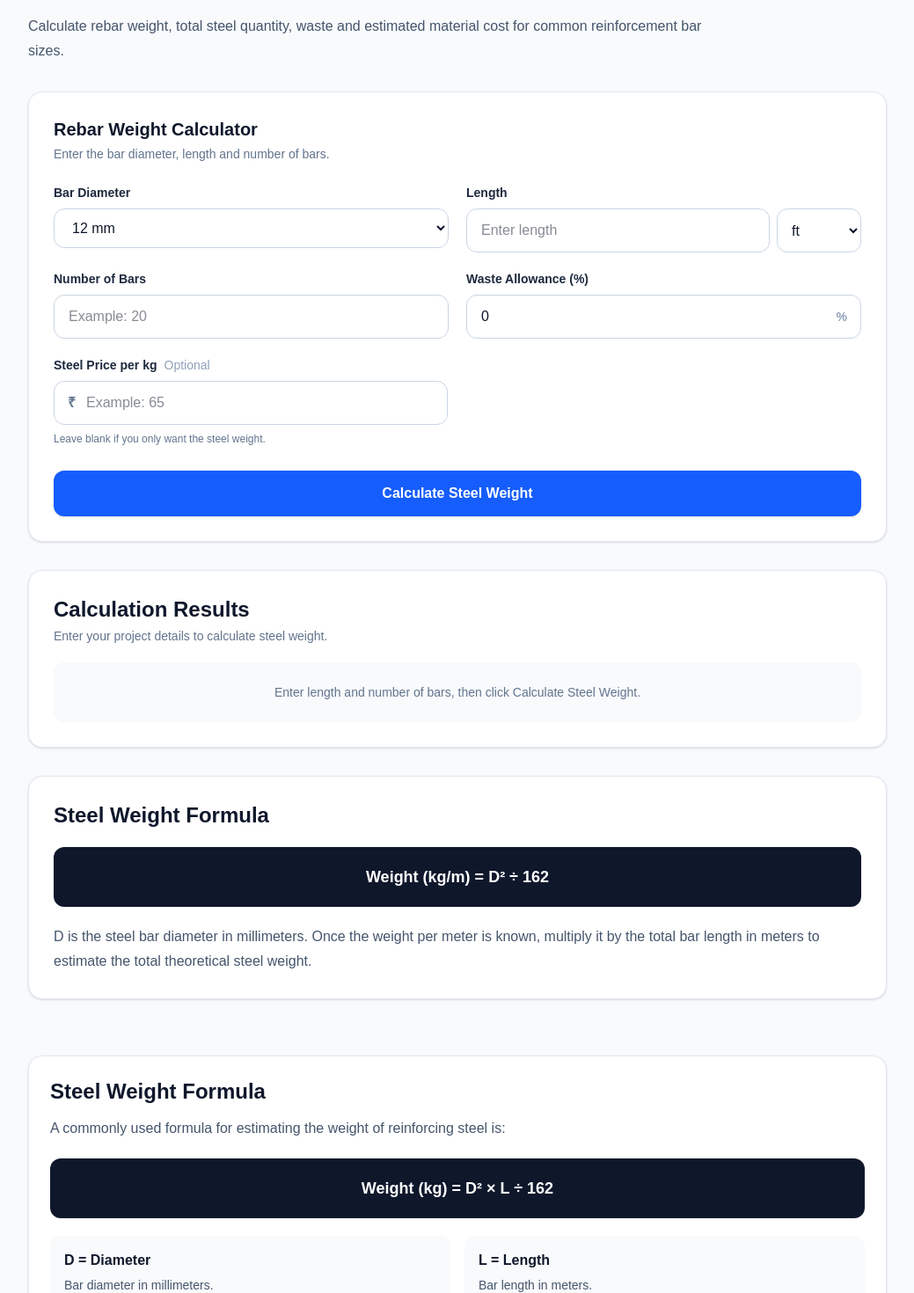
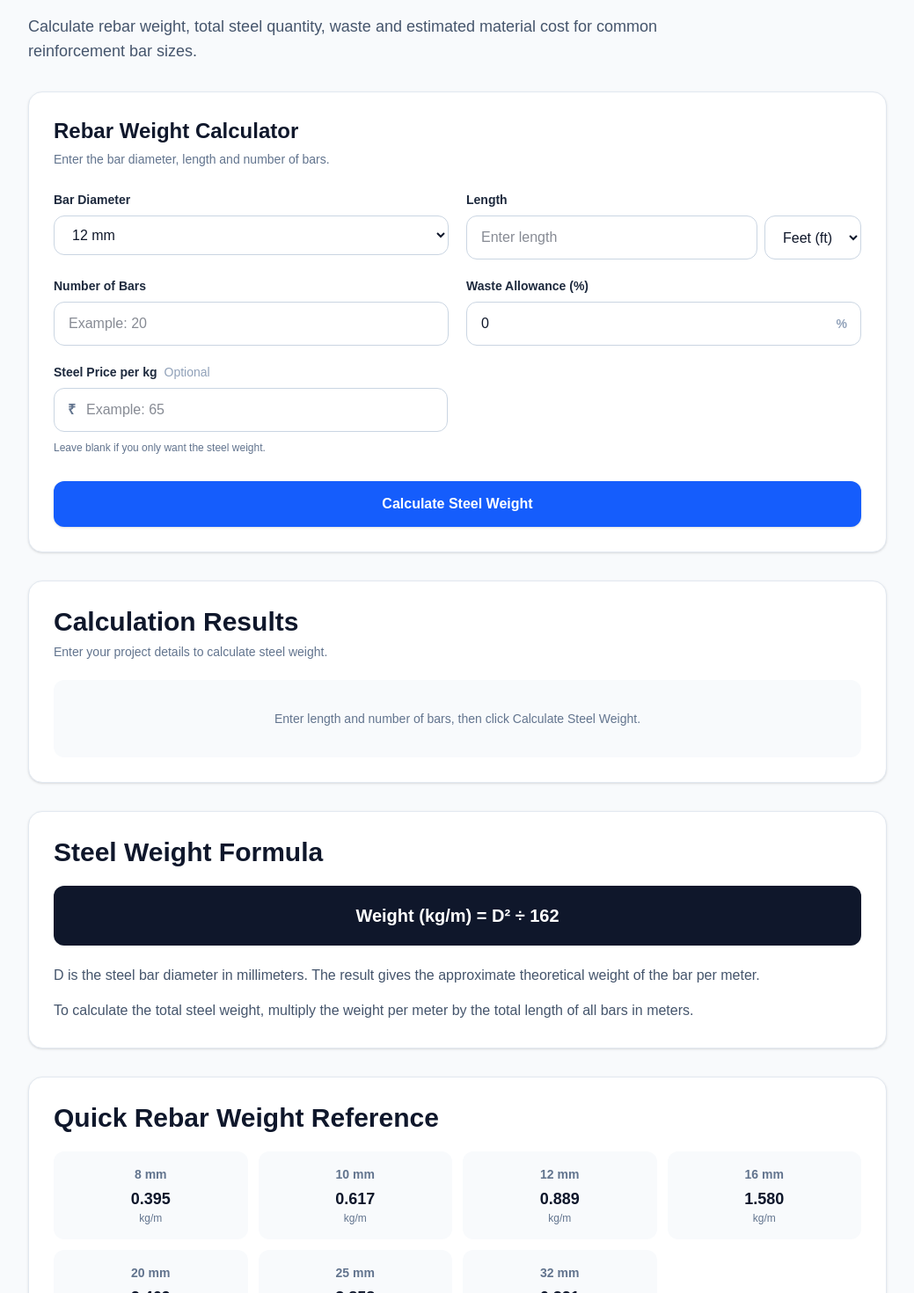
Before and after one commit to km7max-cmd/cornerspan, a Next.js app: page /calculators/steel in a window 1280 px wide. Shown: the part 180-1650 px from the top of the page at 88% size, without its empty margins (120-1159 px from the left). Built offline with nearby package versions, Linux system fonts and the light colour scheme.

Commit message:
Refactor SteelCalculator layout and formatting
Updated the SteelCalculator component to improve formatting and layout. Enhanced the user interface for better readability and usability.

```diff
--- a/app/calculators/steel/SteelCalculator.tsx
+++ b/app/calculators/steel/SteelCalculator.tsx
@@ -9,8 +9,8 @@ const BAR_SIZES = [8, 10, 12, 16, 20, 25, 32];
 
 function formatNumber(value: number, decimals = 2) {
   return new Intl.NumberFormat("en-US", {
+    minimumFractionDigits: decimals,
     maximumFractionDigits: decimals,
-    minimumFractionDigits: decimals,
   }).format(value);
 }
 
@@ -55,6 +55,8 @@ export default function SteelCalculator() {
 
     const totalOrderWeight = exactWeight + wasteWeight;
 
+    const totalTonnes = totalOrderWeight / 1000;
+
     const estimatedCost =
       pricePerKg > 0 ? totalOrderWeight * pricePerKg : null;
 
@@ -66,7 +68,7 @@ export default function SteelCalculator() {
       exactWeight,
       wasteWeight,
       totalOrderWeight,
-      totalTonnes: totalOrderWeight / 1000,
+      totalTonnes,
       estimatedCost,
     };
   }, [diameter, length, unit, bars, waste, price]);
@@ -74,31 +76,36 @@ export default function SteelCalculator() {
   const handleCalculate = () => {
     document
       .getElementById("steel-results")
-      ?.scrollIntoView({ behavior: "smooth", block: "start" });
+      ?.scrollIntoView({
+        behavior: "smooth",
+        block: "start",
+      });
   };
 
   return (
     <main className="mx-auto max-w-5xl px-4 py-6 sm:px-6">
       <Breadcrumb current="Steel Calculator" />
 
+      {/* Header */}
       <section className="mb-8">
         <h1 className="text-3xl font-bold tracking-tight text-slate-900 sm:text-4xl">
           Steel Calculator
         </h1>
 
-        <p className="mt-3 max-w-3xl text-base leading-7 text-slate-600">
+        <p className="mt-3 max-w-3xl text-base leading-7 text-slate-600 sm:text-lg">
           Calculate rebar weight, total steel quantity, waste and estimated
           material cost for common reinforcement bar sizes.
         </p>
       </section>
 
+      {/* Calculator */}
       <section className="rounded-2xl border border-slate-200 bg-white p-5 shadow-sm sm:p-7">
         <div className="mb-6">
-          <h2 className="text-xl font-bold text-slate-900">
+          <h2 className="text-xl font-bold text-slate-900 sm:text-2xl">
             Rebar Weight Calculator
           </h2>
 
-          <p className="mt-1 text-sm text-slate-500">
+          <p className="mt-1 text-sm leading-6 text-slate-500">
             Enter the bar diameter, length and number of bars.
           </p>
         </div>
@@ -136,7 +143,7 @@ export default function SteelCalculator() {
               Length
             </label>
 
-            <div className="flex gap-2">
+            <div className="grid grid-cols-1 gap-2 sm:grid-cols-[1fr_110px]">
               <input
                 id="steel-length"
                 type="number"
@@ -146,17 +153,17 @@ export default function SteelCalculator() {
                 placeholder="Enter length"
                 value={length}
                 onChange={(e) => setLength(e.target.value)}
-                className="min-w-0 flex-1 rounded-xl border border-slate-300 px-4 py-3 text-base outline-none transition focus:border-blue-500 focus:ring-2 focus:ring-blue-100"
+                className="w-full min-w-0 rounded-xl border border-slate-300 px-4 py-3 text-base outline-none transition focus:border-blue-500 focus:ring-2 focus:ring-blue-100"
               />
 
               <select
                 aria-label="Length unit"
                 value={unit}
                 onChange={(e) => setUnit(e.target.value as Unit)}
-                className="w-24 rounded-xl border border-slate-300 bg-white px-3 py-3 text-base outline-none focus:border-blue-500 focus:ring-2 focus:ring-blue-100"
+                className="w-full rounded-xl border border-slate-300 bg-white px-4 py-3 text-base outline-none focus:border-blue-500 focus:ring-2 focus:ring-blue-100"
               >
-                <option value="ft">ft</option>
-                <option value="m">m</option>
+                <option value="ft">Feet (ft)</option>
+                <option value="m">Meters (m)</option>
               </select>
             </div>
           </div>
@@ -205,7 +212,7 @@ export default function SteelCalculator() {
                 className="w-full rounded-xl border border-slate-300 px-4 py-3 pr-12 text-base outline-none transition focus:border-blue-500 focus:ring-2 focus:ring-blue-100"
               />
 
-              <span className="absolute right-4 top-1/2 -translate-y-1/2 text-sm font-semibold text-slate-400">
+              <span className="pointer-events-none absolute right-4 top-1/2 -translate-y-1/2 text-sm font-semibold text-slate-400">
                 %
               </span>
             </div>
@@ -224,7 +231,7 @@ export default function SteelCalculator() {
             </label>
 
             <div className="relative max-w-md">
-              <span className="absolute left-4 top-1/2 -translate-y-1/2 font-semibold text-slate-500">
+              <span className="pointer-events-none absolute left-4 top-1/2 -translate-y-1/2 font-semibold text-slate-500">
                 ₹
               </span>
 
@@ -241,12 +248,13 @@ export default function SteelCalculator() {
               />
             </div>
 
-            <p className="mt-2 text-xs text-slate-500">
+            <p className="mt-2 text-xs leading-5 text-slate-500">
               Leave blank if you only want the steel weight.
             </p>
           </div>
         </div>
 
+        {/* Calculate Button */}
         <button
           type="button"
           onClick={handleCalculate}
@@ -262,23 +270,27 @@ export default function SteelCalculator() {
         className="mt-8 scroll-mt-24 rounded-2xl border border-slate-200 bg-white p-5 shadow-sm sm:p-7"
       >
         <div className="mb-5">
-          <h2 className="text-2xl font-bold text-slate-900">
+          <h2 className="text-2xl font-bold text-slate-900 sm:text-3xl">
             Calculation Results
           </h2>
 
-          <p className="mt-1 text-sm text-slate-500">
+          <p className="mt-1 text-sm leading-6 text-slate-500">
             {result
-              ? `${diameter} mm rebar · ${bars} bars · ${unit}`
+              ? `${diameter} mm rebar · ${bars} bars · ${
+                  unit === "ft" ? "feet" : "meters"
+                }`
               : "Enter your project details to calculate steel weight."}
           </p>
         </div>
 
         {!result ? (
-          <div className="rounded-xl bg-slate-50 p-6 text-center text-sm text-slate-500">
+          <div className="rounded-xl bg-slate-50 p-6 text-center text-sm leading-6 text-slate-500 sm:p-8">
             Enter length and number of bars, then click Calculate Steel Weight.
           </div>
         ) : (
+          <>
             <div className="grid gap-4 sm:grid-cols-2 lg:grid-cols-3">
+              {/* Weight Per Meter */}
               <div className="rounded-xl bg-slate-50 p-5">
                 <p className="text-sm font-medium text-slate-500">
                   Weight per Meter
@@ -289,6 +301,7 @@ export default function SteelCalculator() {
                 </p>
               </div>
 
+              {/* Weight Per Bar */}
               <div className="rounded-xl bg-slate-50 p-5">
                 <p className="text-sm font-medium text-slate-500">
                   Weight per Bar
@@ -299,6 +312,7 @@ export default function SteelCalculator() {
                 </p>
               </div>
 
+              {/* Total Length */}
               <div className="rounded-xl bg-slate-50 p-5">
                 <p className="text-sm font-medium text-slate-500">
                   Total Bar Length
@@ -309,6 +323,7 @@ export default function SteelCalculator() {
                 </p>
               </div>
 
+              {/* Exact Weight */}
               <div className="rounded-xl border border-blue-100 bg-blue-50 p-5">
                 <p className="text-sm font-medium text-blue-700">
                   Exact Steel Weight
@@ -319,6 +334,7 @@ export default function SteelCalculator() {
                 </p>
               </div>
 
+              {/* Waste */}
               <div className="rounded-xl border border-amber-100 bg-amber-50 p-5">
                 <p className="text-sm font-medium text-amber-700">
                   Waste Quantity
@@ -327,8 +343,13 @@ export default function SteelCalculator() {
                 <p className="mt-2 text-2xl font-bold text-slate-900">
                   {formatNumber(result.wasteWeight)} kg
                 </p>
+
+                <p className="mt-1 text-xs text-slate-500">
+                  {formatNumber(Number(waste) || 0, 1)}% allowance
+                </p>
               </div>
 
+              {/* Order Weight */}
               <div className="rounded-xl border border-emerald-100 bg-emerald-50 p-5">
                 <p className="text-sm font-medium text-emerald-700">
                   Steel to Order
@@ -342,9 +363,11 @@ export default function SteelCalculator() {
                   {formatNumber(result.totalTonnes, 3)} tonnes
                 </p>
               </div>
+            </div>
 
+            {/* Cost */}
             {result.estimatedCost !== null && (
-              <div className="rounded-xl border border-slate-200 bg-white p-5 shadow-sm sm:col-span-2 lg:col-span-3">
+              <div className="mt-4 rounded-xl border border-slate-200 bg-white p-5 shadow-sm">
                 <p className="text-sm font-medium text-slate-500">
                   Estimated Material Cost
                 </p>
@@ -358,25 +381,59 @@ export default function SteelCalculator() {
                 </p>
               </div>
             )}
-          </div>
+          </>
         )}
       </section>
 
-      {/* Formula Preview */}
+      {/* Formula */}
       <section className="mt-8 rounded-2xl border border-slate-200 bg-white p-5 shadow-sm sm:p-7">
-        <h2 className="text-2xl font-bold text-slate-900">
+        <h2 className="text-2xl font-bold text-slate-900 sm:text-3xl">
           Steel Weight Formula
         </h2>
 
-        <div className="my-5 rounded-xl bg-slate-900 p-5 text-center text-lg font-bold text-white">
+        <div className="my-5 rounded-xl bg-slate-900 p-5 text-center text-lg font-bold text-white sm:text-xl">
           Weight (kg/m) = D² ÷ 162
         </div>
 
         <p className="leading-7 text-slate-600">
-          D is the steel bar diameter in millimeters. Once the weight per meter
-          is known, multiply it by the total bar length in meters to estimate
-          the total theoretical steel weight.
+          D is the steel bar diameter in millimeters. The result gives the
+          approximate theoretical weight of the bar per meter.
         </p>
+
+        <p className="mt-3 leading-7 text-slate-600">
+          To calculate the total steel weight, multiply the weight per meter
+          by the total length of all bars in meters.
+        </p>
+      </section>
+
+      {/* Quick Reference */}
+      <section className="mt-8 rounded-2xl border border-slate-200 bg-white p-5 shadow-sm sm:p-7">
+        <h2 className="text-2xl font-bold text-slate-900 sm:text-3xl">
+          Quick Rebar Weight Reference
+        </h2>
+
+        <div className="mt-5 grid grid-cols-2 gap-3 sm:grid-cols-4">
+          {BAR_SIZES.map((size) => {
+            const weight = (size * size) / 162;
+
+            return (
+              <div
+                key={size}
+                className="rounded-xl bg-slate-50 p-4 text-center"
+              >
+                <p className="text-sm font-semibold text-slate-500">
+                  {size} mm
+                </p>
+
+                <p className="mt-1 text-lg font-bold text-slate-900">
+                  {formatNumber(weight, 3)}
+                </p>
+
+                <p className="text-xs text-slate-500">kg/m</p>
+              </div>
+            );
+          })}
+        </div>
       </section>
     </main>
   );
```
Lines whose indentation alone changed are shown as unchanged.
